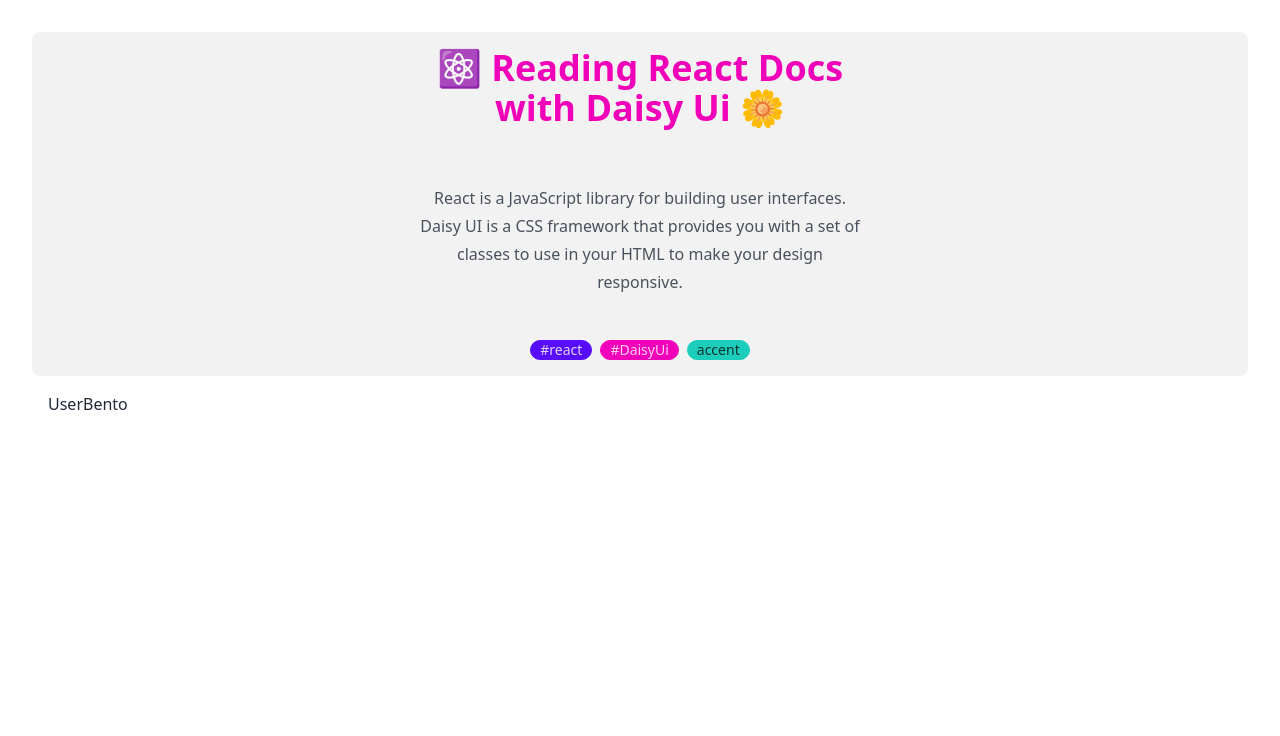
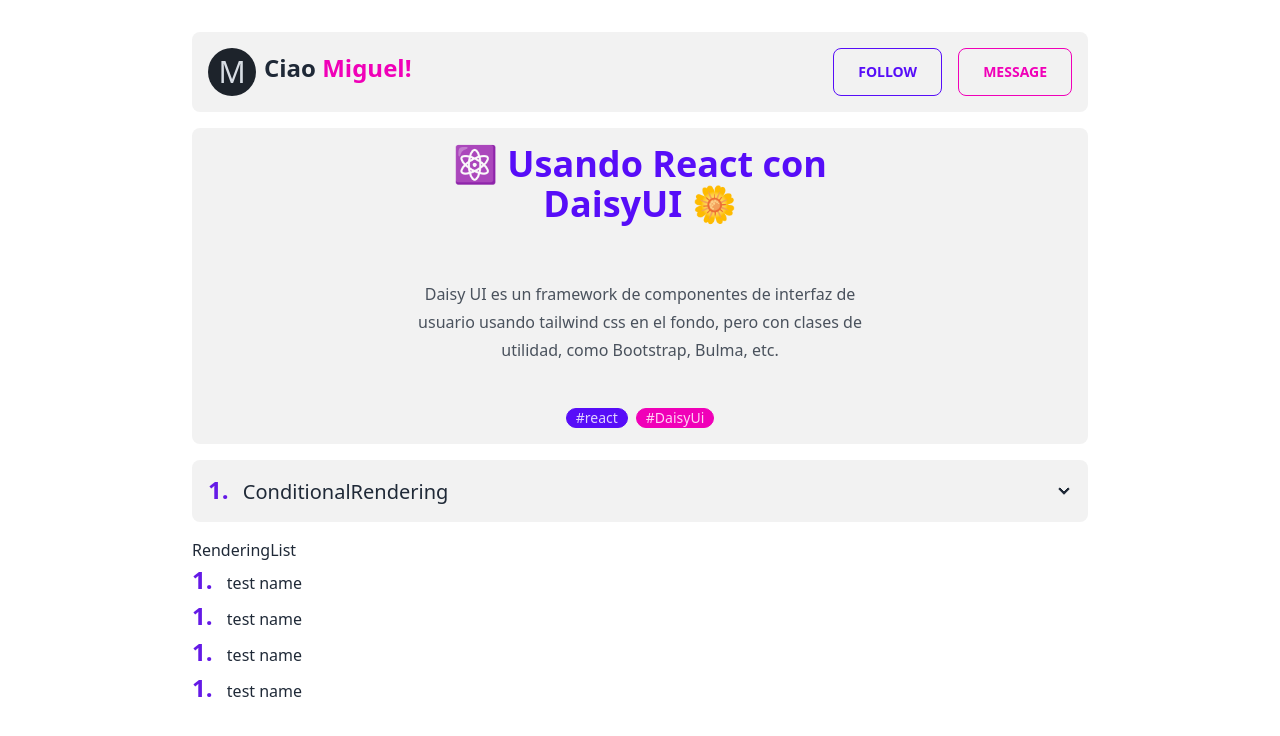
Before and after one commit to toonchavez8/react-daisyUi, a React (Vite) app: page / in a window 1280 px wide. Shown: the top 736 px of the page. Built offline with nearby package versions, Linux system fonts and the light colour scheme.

Commit message:
add conditioan rendering test and rendering list

```diff
--- a/src/App.css
+++ b/src/App.css
@@ -1,10 +1,47 @@
 #root {
 	min-height: 100vh;
 
-	display: flex;
-	flex-direction: column;
+	display: grid;
+	grid-template-rows: auto 1fr;
 
 	gap: 1rem;
 
 	padding: 2rem;
+	justify-items: center;
 }
+/* change scroll bar wight and color */
+::-webkit-scrollbar {
+	width: 0.5rem;
+}
+
+::-webkit-scrollbar-track {
+	background: rgb(25, 30, 36);
+}
+
+::-webkit-scrollbar-thumb {
+	background: linear-gradient(
+		180deg,
+		rgba(255, 0, 128, 0) 0%,
+		rgb(100, 26, 230) 100%
+	);
+	border-radius: 1rem;
+}
+
+/* create a counted number pre for my h2 not first count */
+
+h2::before {
+	counter-increment: h2;
+	content: counter(h2) ". ";
+	color: rgb(100, 26, 230);
+	font-size: 1.5rem;
+	font-weight: 700;
+
+	margin-right: 0.5rem;
+}
+
+.no-count::before {
+	counter-increment: none;
+	content: none;
+}
+
+/* create a counted number pre for my h3 not first count */
--- a/src/App.jsx
+++ b/src/App.jsx
@@ -1,15 +1,19 @@
 import "./App.css";
+import ConditionalRendering from "./components/ConditionalRendering";
 import Header from "./components/Header";
+import RenderingList from "./components/RenderingList";
 import UserBento from "./components/UserBento";
 
 function App() {
-	const userName = "miguel";
+	const userName = "Miguel";
 	return (
 		<>
-			<Header />
+			<UserBento userName={userName} />
 
-			<main className="container mx-auto px-4">
-				<UserBento userName={userName} />
+			<main className="w-full  max-w-4xl flex  flex-col gap-4">
+				<Header />
+				<ConditionalRendering />
+				<RenderingList />
 			</main>
 		</>
 	);
--- /dev/null
+++ b/src/components/ConditionalRendering.jsx
@@ -0,0 +1,53 @@
+import { useState, useRef } from "react";
+import StatsBox from "./atoms/StatsBox.jsx";
+
+export default function ConditionalRendering() {
+	const [isCollapse, setIsCollapse] = useState(false);
+	const [showCode, setShowCode] = useState(false);
+
+	const handleCollapse = () => {
+		setIsCollapse(!isCollapse);
+	};
+
+	const sectionRef = useRef(null);
+
+	return (
+		<section
+			ref={sectionRef}
+			tabIndex={0}
+			className={`collapse collapse-arrow bg-base-200 w-full max-w-4xl rounded-lg prose `}
+			onClick={() => handleCollapse()}
+		>
+			<h2
+				className={`collapse-title text-xl font-medium mb-0 ${
+					isCollapse ? "text-primary" : ""
+				}`}
+			>
+				ConditionalRendering
+			</h2>
+			<div className="collapse-content">
+				<p className="">
+					En React, podemos utilizar técnicas de JavaScript estándar para
+					escribir condiciones. Podemos usar una declaración if-else para
+					incluir JSX de forma condicional o el operador condicional ? para
+					lograr un código más compacto. También podemos utilizar la sintaxis &&
+					cuando no necesites una rama else. Estas opciones te permiten decidir
+					qué contenido JSX mostrar en función de una condición, ya sea para
+					componentes o atributos.
+				</p>
+
+				<div className="flex flex-col gap-4 justify-center my-4 max-w-4xl w-full">
+					<button
+						className="btn btn-outline btn-primary btn-xs sm:btn-sm md:btn-md lg:px-6 lg:py-4 "
+						onClick={() => setShowCode(!showCode)}
+						// prevent default behavior
+						onMouseDown={(e) => e.preventDefault()}
+					>
+						{showCode ? "Ocultar Stats" : "Mostrar Stats"}
+					</button>
+					{showCode && <StatsBox />}
+				</div>
+			</div>
+		</section>
+	);
+}
--- a/src/components/Header.jsx
+++ b/src/components/Header.jsx
@@ -1,20 +1,19 @@
 export default function Header() {
 	return (
-		<header className="hero bg-base-200 rounded-lg">
+		<header className="hero bg-base-200 rounded-lg max-w-4xl">
 			<div className="hero-content text-center">
 				<div className="max-w-md prose">
-					<h1 className="text-4xl primary font-bold text-secondary">
-						⚛ Reading React Docs with Daisy Ui 🌼
+					<h1 className="text-4xl primary font-bold text-primary">
+						⚛ Usando React con DaisyUI 🌼
 					</h1>
 					<p className="py-6">
-						React is a JavaScript library for building user interfaces. Daisy UI
-						is a CSS framework that provides you with a set of classes to use in
-						your HTML to make your design responsive.
+						Daisy UI es un framework de componentes de interfaz de usuario
+						usando tailwind css en el fondo, pero con clases de utilidad, como
+						Bootstrap, Bulma, etc.
 					</p>
 					<div className="flex gap-2 justify-center ">
 						<button className="badge badge-primary">#react</button>
 						<button className="badge badge-secondary">#DaisyUi</button>
-						<button className="badge badge-accent">accent</button>
 					</div>
 				</div>
 			</div>
--- /dev/null
+++ b/src/components/RenderingList.jsx
@@ -0,0 +1,11 @@
+export default function RenderingList() {
+	return (
+		<div>
+			RenderingList
+			<h2>test name</h2>
+			<h2>test name</h2>
+			<h2>test name</h2>
+			<h2>test name</h2>
+		</div>
+	);
+}
--- a/src/components/UserBento.jsx
+++ b/src/components/UserBento.jsx
@@ -1,3 +1,42 @@
-export default function UserBento() {
-	return <div>UserBento</div>;
+import { PropTypes } from "prop-types";
+
+// prop validation
+UserBento.propTypes = {
+	userName: PropTypes.string.isRequired,
+};
+
+export default function UserBento(
+	{ userName } // Destructuring
+) {
+	const usernameSlice = userName.slice(0, 1).toUpperCase();
+
+	// create a array of saludos and use the index to get the saludo
+
+	const saludos = ["Hola", "Hello", "Bonjour", "Ciao", "Hallo", "Olá", "Aloha"];
+
+	const randomSaludo = saludos[Math.floor(Math.random() * saludos.length)];
+
+	return (
+		<section className="bg-base-200 rounded-lg max-w-4xl flex flex-row-reverse justify-between px-4 py-4 items-center w-full">
+			<h2 className="no-count text-2xl font-bold mb-2 capitalize flex-1 w-full px-2">
+				{randomSaludo}{" "}
+				<span className="text-secondary capitalize">{userName}! </span>
+			</h2>
+
+			<div className="avatar placeholder">
+				<div className="bg-neutral-focus text-neutral-content rounded-full w-12 ">
+					<span className="text-3xl">{usernameSlice}</span>
+				</div>
+			</div>
+
+			<div className="flex flex-row gap-4 order-first  ">
+				<button className="btn btn-outline btn-primary  btn-xs sm:btn-sm md:btn-md lg:px-6 lg:py-4 ">
+					Follow
+				</button>
+				<button className="btn btn-outline btn-secondary btn-xs sm:btn-sm md:btn-md lg:px-6 lg:py-4 ">
+					Message
+				</button>
+			</div>
+		</section>
+	);
 }
--- /dev/null
+++ b/src/components/atoms/StatsBox.jsx
@@ -0,0 +1,23 @@
+export default function StatsBox() {
+	return (
+		<article className="stats stats-vertical lg:stats-horizontal shadow text-center ">
+			<div className="stat">
+				<div className="stat-title">Downloads</div>
+				<div className="stat-value text-secondary">31K</div>
+				<div className="stat-desc">Jan 1st - Feb 1st</div>
+			</div>
+
+			<div className="stat">
+				<div className="stat-title">New Users</div>
+				<div className="stat-value text-secondary">4,200</div>
+				<div className="stat-desc">↗︎ 400 (22%)</div>
+			</div>
+
+			<div className="stat">
+				<div className="stat-title">New Registers</div>
+				<div className="stat-value text-secondary">1,200</div>
+				<div className="stat-desc">↘︎ 90 (14%)</div>
+			</div>
+		</article>
+	);
+}
```
